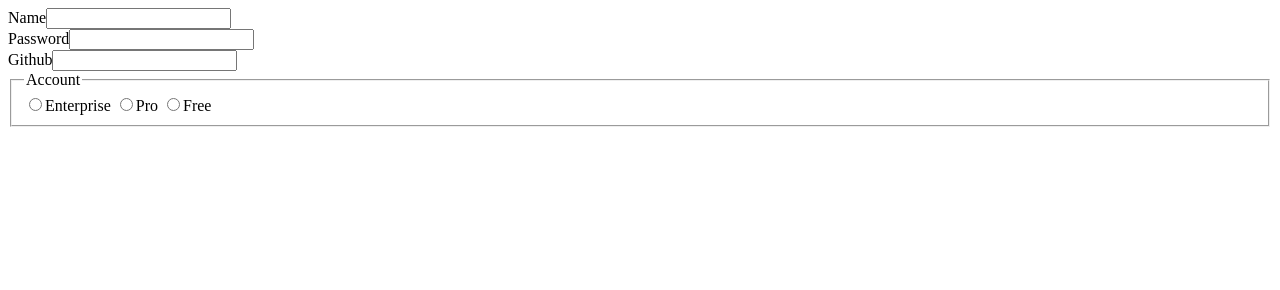
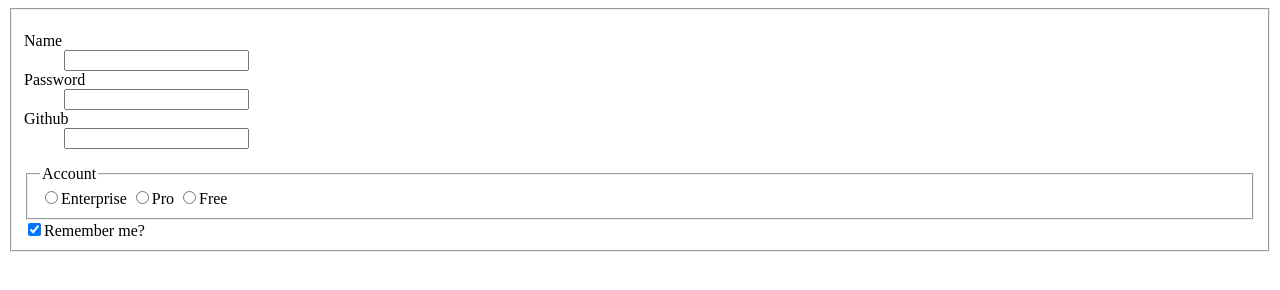
Before and after one commit to danielteel/Whatever-this-html-project-is-suppose-too-be-called, a plain HTML site: page index.html in a window 1280 px wide. Drawn offline with Linux system fonts and the light colour scheme.

Commit message:
finished the form?

```diff
--- a/index.html
+++ b/index.html
@@ -6,19 +6,24 @@
 
         <div>
             <form>
-              <label>Name<input type="text"></label>
-              <br/>
-              <label>Password<input type="password"></label>
-              <br/>
-              <label>Github<input type="text"></label>
-              <br/>
+                <fieldset>
+                    <dl>
+                        <dt>Name</dt>
+                        <dd><input type="text"></dd>
+                        <dt>Password</dt>
+                        <dd><input type="password"></dd>
+                        <dt>Github</dt>
+                        <dd><input type="text"></dd>
+                    </dl>
                     <fieldset>
                         <legend>Account</legend>
-                <label><input type="radio" name="radio">Enterprise</label>
-                <label><input type="radio" name="radio">Pro</label>
-                <label><input type="radio" name="radio">Free</label>
+                        <input type="radio" name="radio"><label>Enterprise</label>
+                        <input type="radio" name="radio"><label>Pro</label>
+                        <input type="radio" name="radio"><label>Free</label>
                     </fieldset>
+                    <input type="checkbox" name="rememberMe" checked><label for="rememberMe">Remember me?</label>
                 </form>
+            </fieldset>
         </div>
     </body>
 </html>
```
Lines whose indentation alone changed are shown as unchanged.
